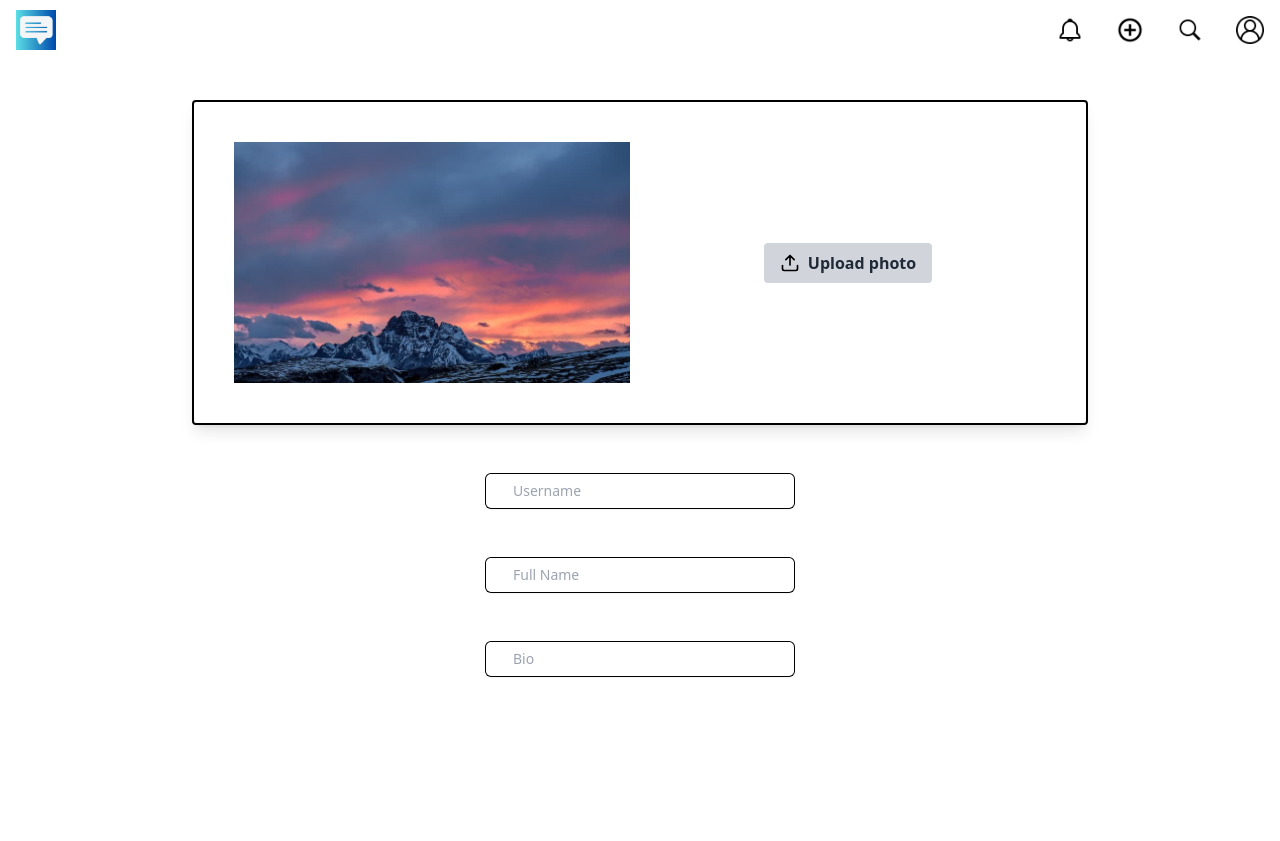
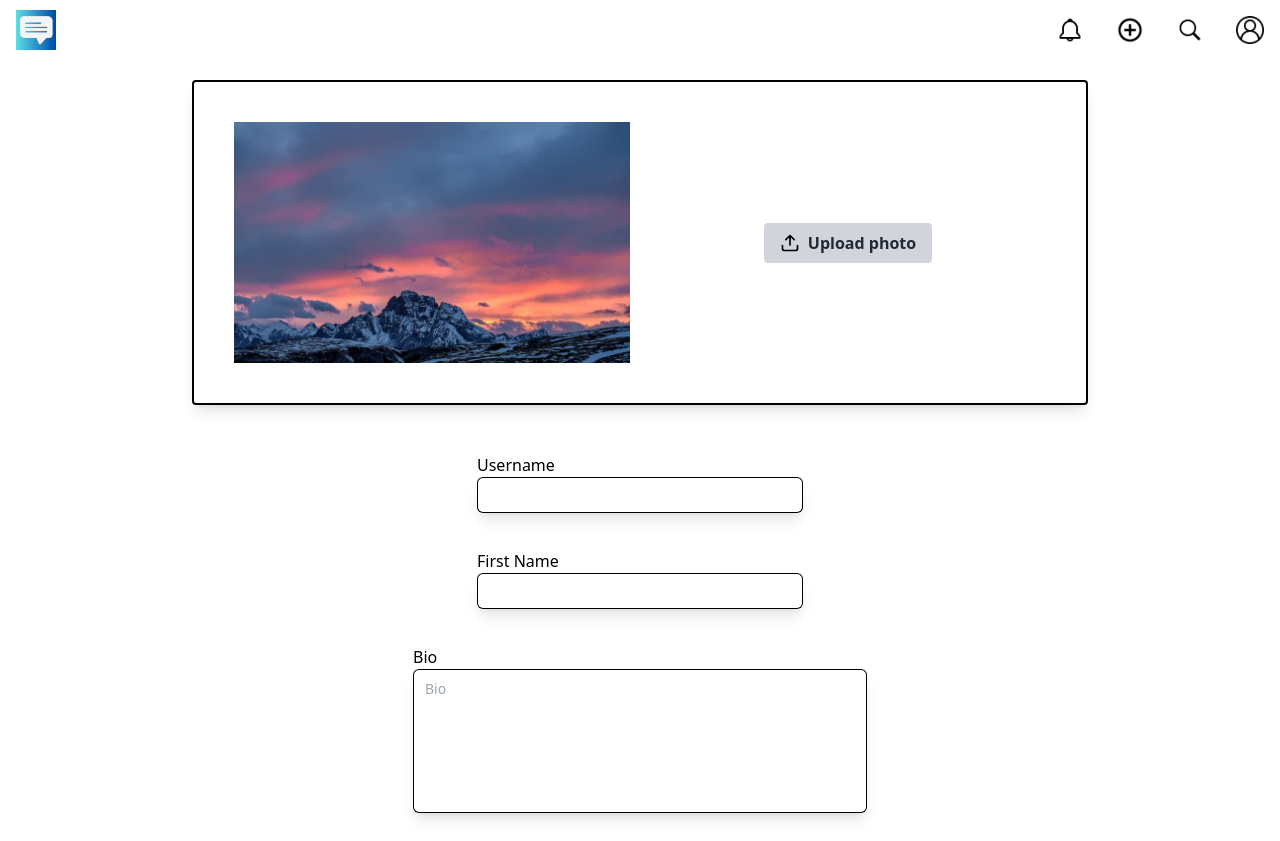
Before and after one commit to social-spark/Social-Spark, a Next.js app in the folder frontend/: page /profileEdit in a window 1280 px wide. Before the commit the page ends 800 px from the top, so only its background shows below. Built offline with nearby package versions, Linux system fonts and the light colour scheme.

Commit message:
added the profile edit page

```diff
--- a/frontend/src/app/profileEdit/page.tsx
+++ b/frontend/src/app/profileEdit/page.tsx
@@ -9,7 +9,7 @@ export default function ProfileHeader () {
             <Navigation/>
 
             <div
-                className="container border-solid border-2 border-black grid grid-cols-2 gap-5 mx-auto sm:max-w-4xl max-w-sm rounded shadow-lg p-10 my-10">
+                className="container border-solid border-2 border-black grid grid-cols-2 gap-5 mx-auto sm:max-w-4xl max-w-sm rounded shadow-lg p-10 mt-5 mb-10">
 
                 <Image className="w-full" src={cardTopImage} alt="Sunset in the mountains"/>
                 <div className="flex items-center justify-center">
@@ -27,26 +27,27 @@ export default function ProfileHeader () {
                 </div>
             </div>
 
-            <div className="flex items-center justify-center my-10">
-                <div className="relative mt-2 rounded-md shadow-sm">
-                    <input type="text" name="price" id="price"
-                           className="block w-full rounded-md border-0 py-1.5 pl-7 pr-20 text-gray-900 ring-1 ring-inset ring-black placeholder:text-gray-400 focus:ring-2 focus:ring-inset focus:ring-indigo-600 sm:text-sm sm:leading-6"
-                           placeholder="Username"/>
+            <div className="flex items-center justify-center my-7">
+                <div className="relative mt-2 rounded-md">
+                    <label>Username</label>
+                    <input type="text" name="Username" id="Username"
+                           className="block w-full rounded-md shadow-lg border-0 py-1.5 pr-28 text-gray-900 ring-1 ring-inset ring-black placeholder:text-gray-400 focus:ring-2 focus:ring-inset focus:ring-indigo-600 sm:text-sm sm:leading-6"/>
                 </div>
             </div>
 
-            <div className="flex items-center justify-center gap-24">
-                <div className="relative mt-2 rounded-md shadow-sm">
-                    <input type="text" name="price" id="price"
-                           className="block w-full rounded-md border-0 py-1.5 pl-7 pr-20 text-gray-900 ring-1 ring-inset ring-black placeholder:text-gray-400 focus:ring-2 focus:ring-inset focus:ring-indigo-600 sm:text-sm sm:leading-6"
-                           placeholder="Full Name"/>
+            <div className="flex items-center justify-center my-7">
+                <div className="relative mt-2 rounded-md">
+                    <label>First Name</label>
+                    <input type="text" name="Full Name" id="Full Name"
+                           className="block w-full rounded-md shadow-lg border-0 py-1.5 pr-28 text-gray-900 ring-1 ring-inset ring-black placeholder:text-gray-400 focus:ring-2 focus:ring-inset focus:ring-indigo-600 sm:text-sm sm:leading-6"/>
                 </div>
             </div>
 
-            <div className="flex items-center justify-center my-10">
-                <div className="relative mt-2 rounded-md shadow-sm">
-                    <input type="text" name="price" id="price"
-                           className="block w-full rounded-md border-0 py-1.5 pl-7 pr-20 text-gray-900 ring-1 ring-inset ring-black placeholder:text-gray-400 focus:ring-2 focus:ring-inset focus:ring-indigo-600 sm:text-sm sm:leading-6"
+            <div className="flex items-center justify-center my-7">
+                <div className="relative mt-2 rounded-md">
+                    <label>Bio</label>
+                    <input type="text" name="Bio" id="Bio"
+                           className="block w-full rounded-md shadow-lg border-0 sm:pr-60 sm:pb-28 pr-40 pb-14 text-gray-900 ring-1 ring-inset ring-black placeholder:text-gray-400 focus:ring-2 focus:ring-inset focus:ring-indigo-600 sm:text-sm sm:leading-6"
                            placeholder="Bio"/>
                 </div>
             </div>
```
